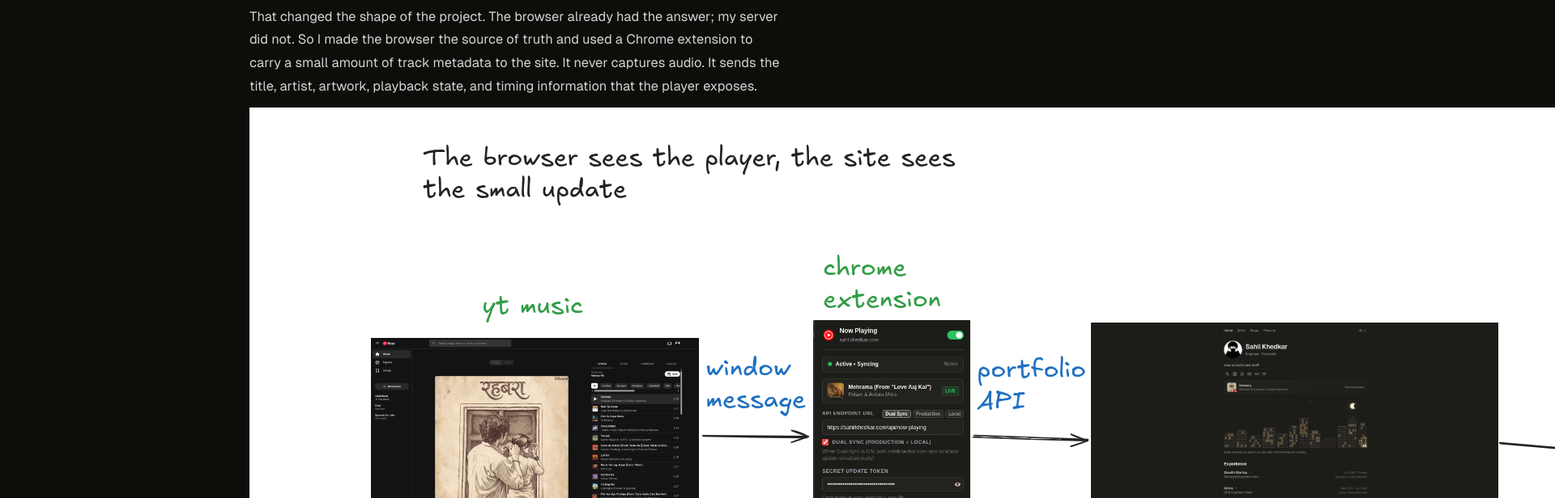
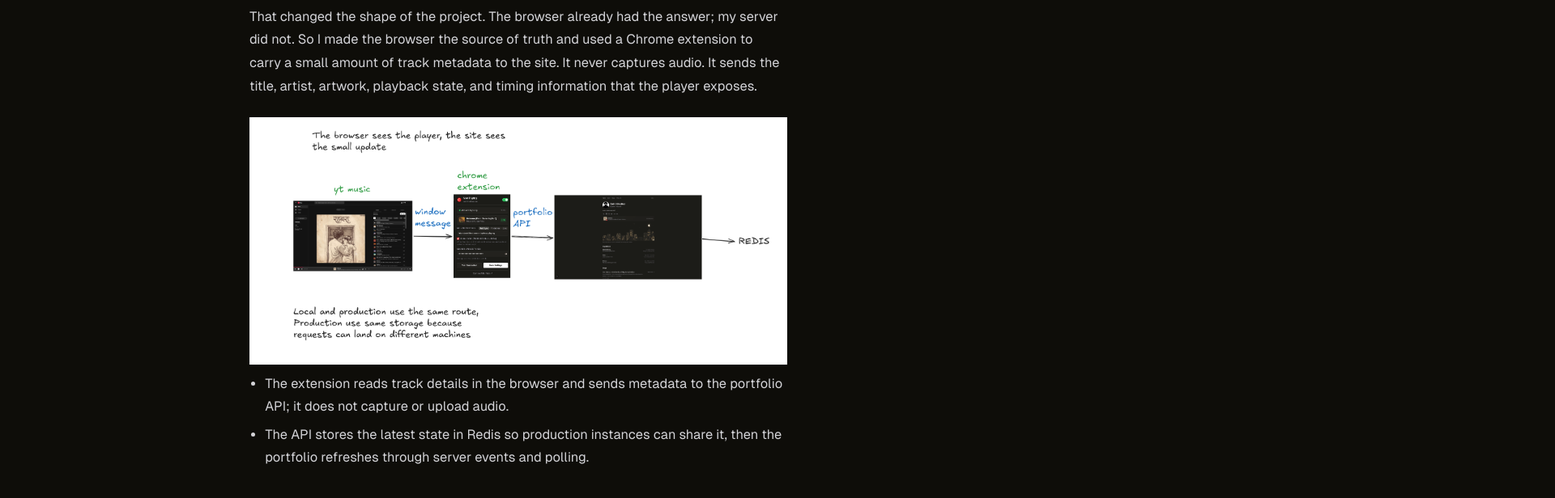
Before and after one commit to sahilkhedkar/sahilkhedkar.com, a Next.js app in the folder apps/web/: page /blogs/youtube-music-now-playing in a window 1280 px wide. Shown: the part 1180-1796 px from the top of the page at 81% size, 1920 px wide, since content can reach past the window. Built offline with nearby package versions, Linux system fonts and the light colour scheme; no server answers.

Commit message:
style(blog): size playback flow sketch

```diff
--- a/apps/web/app/globals.css
+++ b/apps/web/app/globals.css
@@ -2918,3 +2918,13 @@
     padding-inline: 8px;
   }
 }
+.music-flow-sketch {
+  width: 100%;
+  margin: 24px 0 8px;
+}
+
+.music-flow-sketch img {
+  display: block;
+  width: 100%;
+  height: auto;
+}
```
